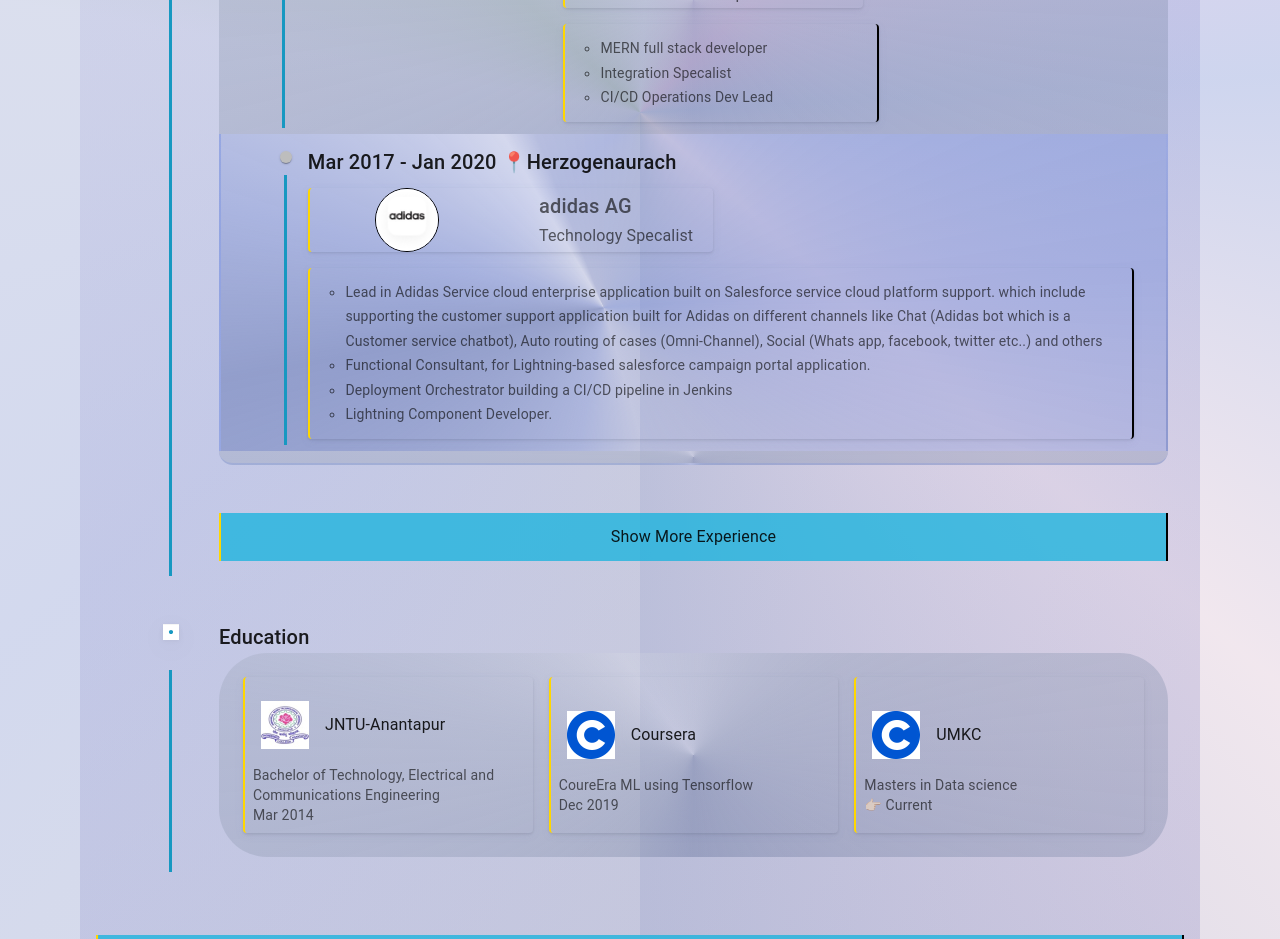
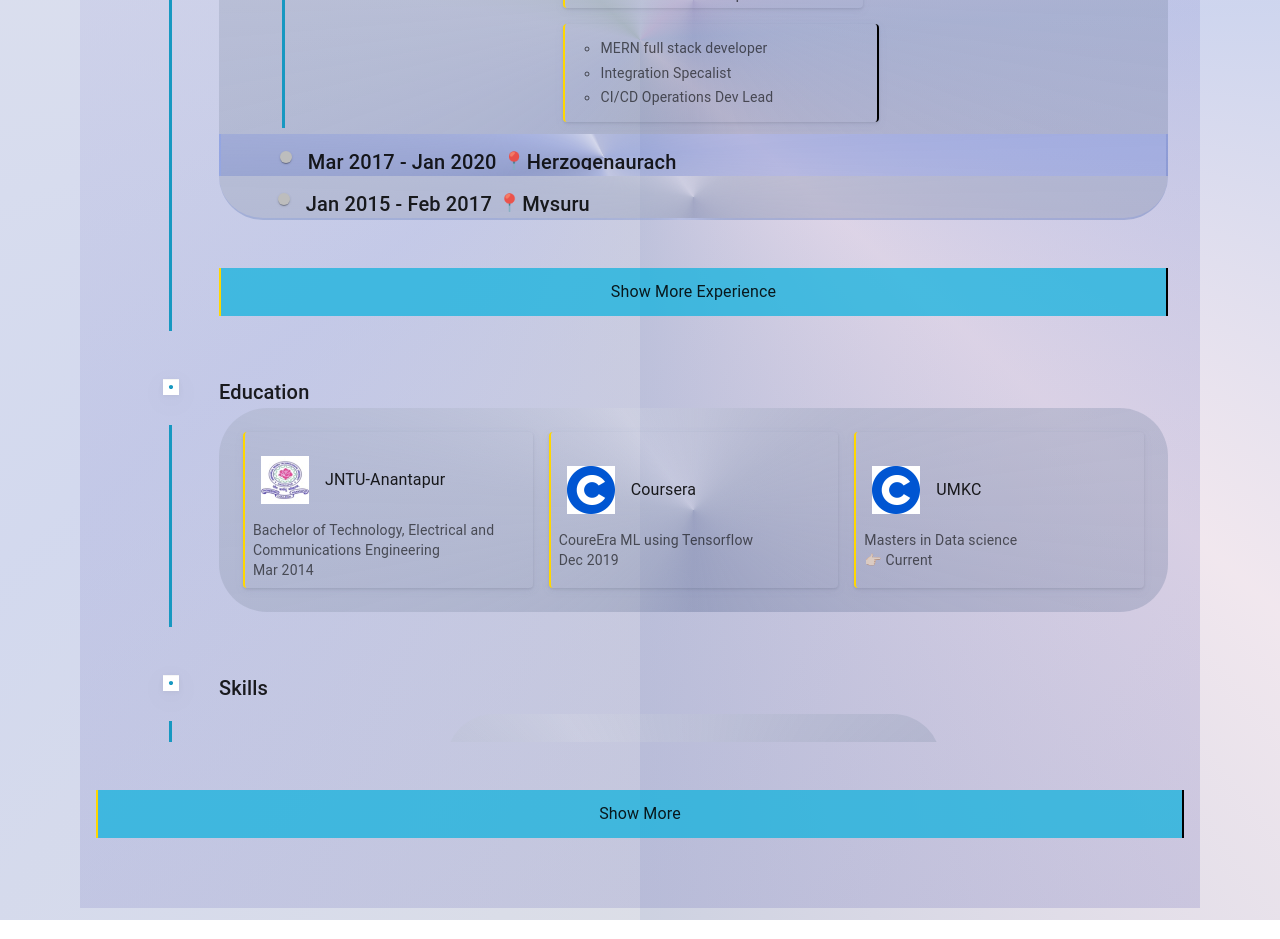
Before and after one commit to eabhijith/personal, a React (Create React App) app: page /#/ in a window 1280 px wide. Shown: the part 840-1779 px from the top of the page. Built offline with nearby package versions, Linux system fonts and the light colour scheme.

Commit message:
updating timeline UI

```diff
--- a/src/Components/Timeline/Timeline.tsx
+++ b/src/Components/Timeline/Timeline.tsx
@@ -66,9 +66,9 @@
                 return (
                   <div key={key} className="ea-experience-bg">
                     <Timeline1 >
-                      {key >= 3 ? (
+                      {key >= 2 ? (
                         <div >
-                          <Collapse in={stateValues.showExperience}>
+                          <Collapse in={stateValues.showExperience} collapsedSize={30}>
                             {/* Begin : Experience Item 1 */}
                             <TimelineItem>
                               <TimelineOppositeContent style={{ flex: 0.001 }} />
@@ -179,7 +179,7 @@
               })}
 
             </div>
-            {ExperienceData.length > 3 ?
+            {ExperienceData.length >= 2 ?
               (
                 <div>
                   <div className='item-long left-border-gold right-border-black show-hide-button'>
@@ -243,7 +243,7 @@
 
 
 
-        <Collapse in={stateValues.showMore}>
+        <Collapse in={stateValues.showMore} collapsedSize={100}>
           {/* BEGIN : Time line Skills */}
           <TimelineItem>
             <TimelineOppositeContent style={{ flex: 0.001 }} />
```
